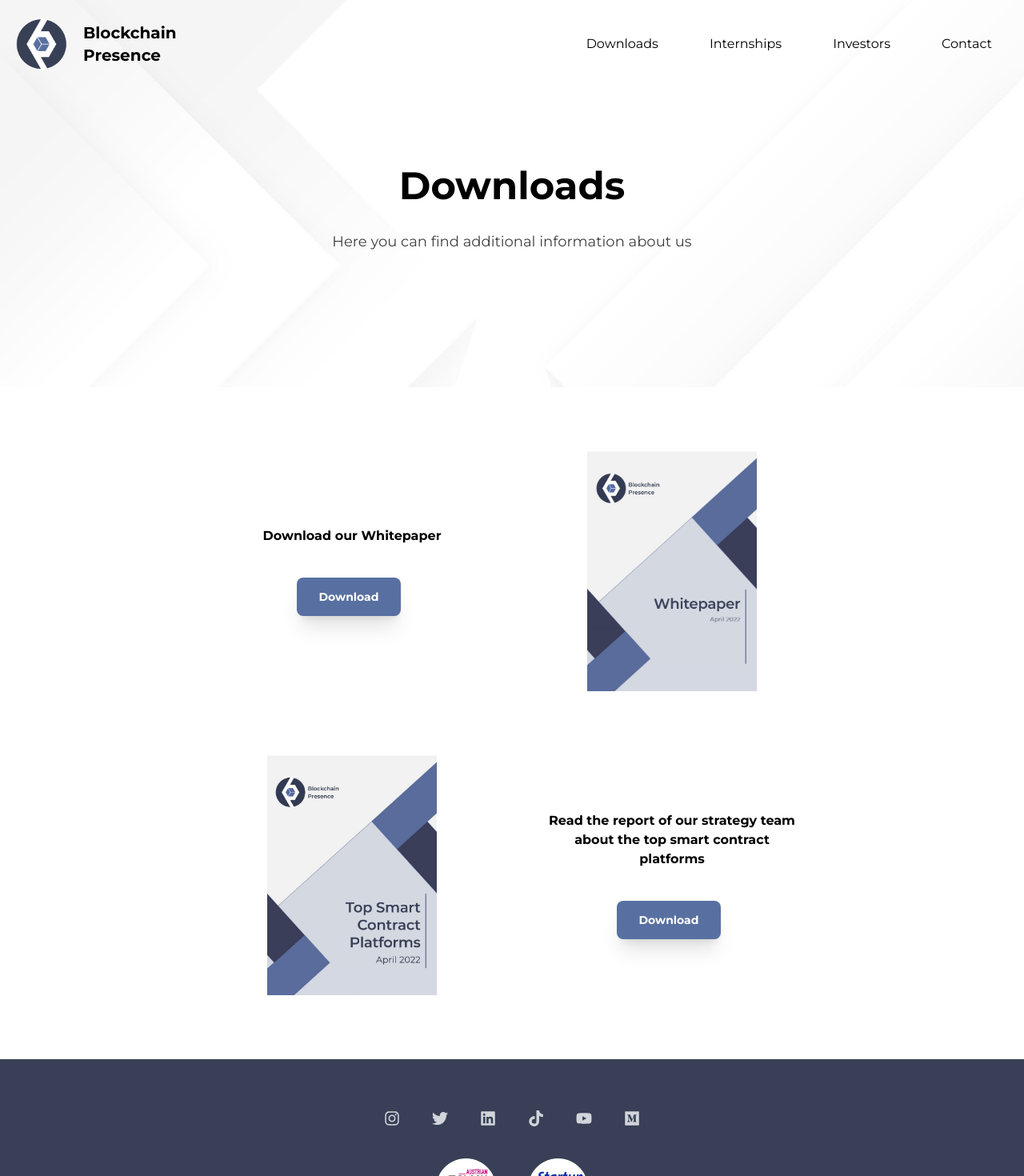
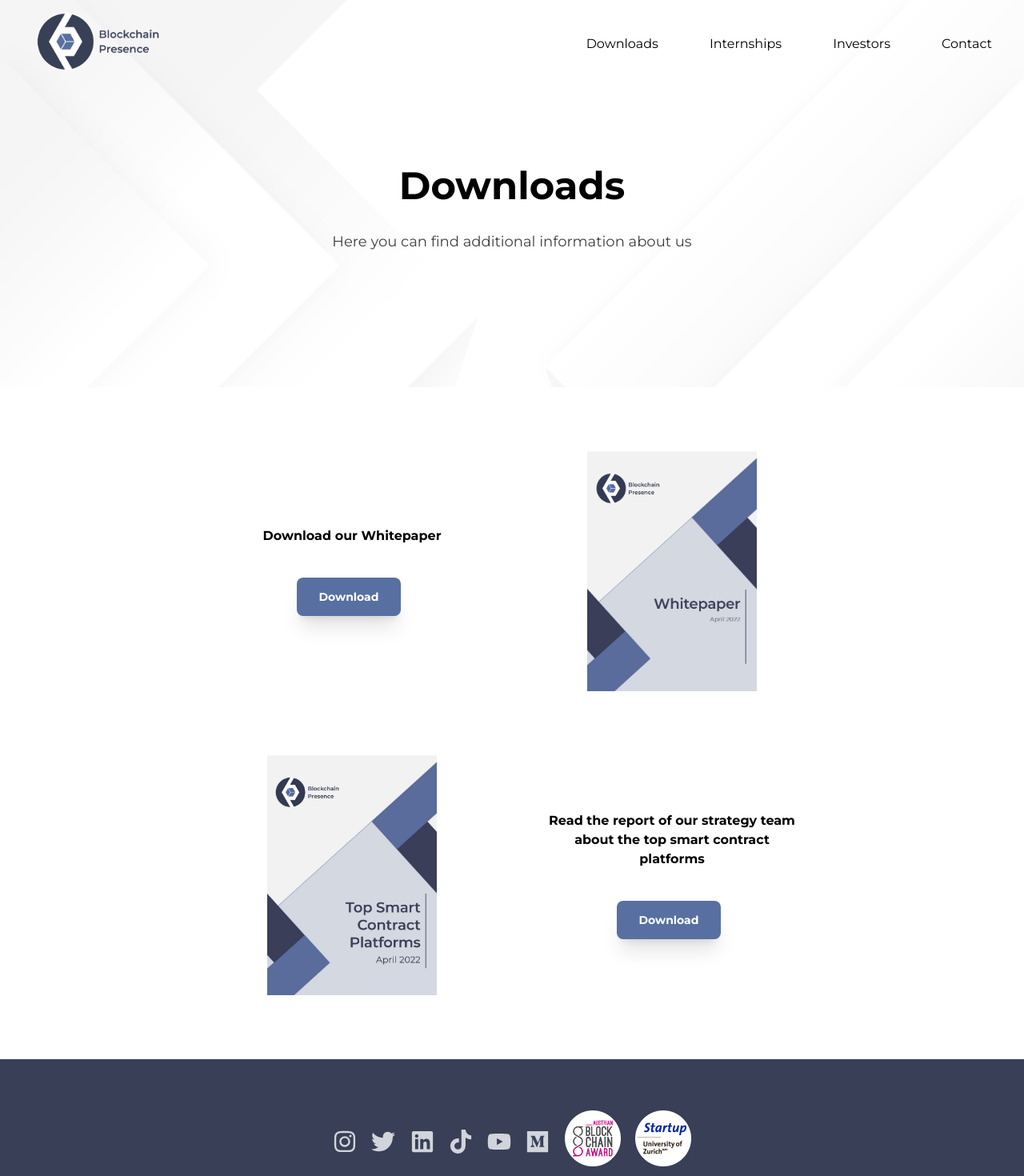
Before and after one commit to migub/BCP-Website-Next, a Next.js app: page /downloads in a window 1280 px wide. Shown: the top 1470 px of the page at 80% size. Built offline with nearby package versions, Linux system fonts and the light colour scheme.

Commit message:
midnight eifach eppis
sorry falls i eppis falsch gmacht ha

```diff
--- a/components/Layout/Footer2.js
+++ b/components/Layout/Footer2.js
@@ -24,7 +24,7 @@ const Footer2 = () => {
             <div>Student Interships</div>
           </div> */}
         </div>
-        <div className="flex items-center justify-between max-w-xs pt-8 mx-auto">
+        <div className="flex items-center justify-between max-w-md pt-8 mx-auto space-x-3">
           <a
             title="bcp-instagram"
             target="_blank"
@@ -32,7 +32,7 @@ const Footer2 = () => {
             href="https://www.instagram.com/blockchain_presence/"
             className="text-gray-300 transition-colors duration-200 hover:text-gray-800"
           >
-            <FaInstagram style={{ fontSize: "20px" }} />
+            <FaInstagram style={{ fontSize: "30px" }} />
           </a>
           <a
             title="bcp-twitter"
@@ -41,7 +41,7 @@ const Footer2 = () => {
             href="https://twitter.com/BCpresence"
             className="text-gray-300 transition-colors duration-200 hover:text-gray-800"
           >
-            <FaTwitter style={{ fontSize: "20px" }} />
+            <FaTwitter style={{ fontSize: "30px" }} />
           </a>
           <a
             target="_blank"
@@ -51,7 +51,7 @@ const Footer2 = () => {
             href="https://www.linkedin.com/company/blockchain-presence/"
             className="text-gray-300 transition-colors duration-200 hover:text-gray-800"
           >
-            <FaLinkedin style={{ fontSize: "20px" }} />
+            <FaLinkedin style={{ fontSize: "30px" }} />
           </a>
           <a
             target="_blank"
@@ -61,7 +61,7 @@ const Footer2 = () => {
             href="https://www.tiktok.com/@blockchainpresence"
             className="text-gray-300 transition-colors duration-200 hover:text-gray-800"
           >
-            <FaTiktok style={{ fontSize: "20px" }} />
+            <FaTiktok style={{ fontSize: "30px" }} />
           </a>
           <a
             target="_blank"
@@ -71,7 +71,7 @@ const Footer2 = () => {
             href="https://www.youtube.com/channel/UC5CXdL-Lzik6ks3Iq4g_GIQ"
             className="text-gray-300 transition-colors duration-200 hover:text-gray-800"
           >
-            <FaYoutube style={{ fontSize: "20px" }} />
+            <FaYoutube style={{ fontSize: "30px" }} />
           </a>
           <a
             target="_blank"
@@ -81,21 +81,23 @@ const Footer2 = () => {
             href="https://medium.com/@BCPresence"
             className="text-gray-300 transition-colors duration-200 hover:text-gray-800"
           >
-            <FaMedium style={{ fontSize: "20px" }} />
+            <FaMedium style={{ fontSize: "30px" }} />
           </a>
-        </div>
-        <div className="flex justify-center mt-10 space-x-10">
           <div>
             <Image
               src="/img/austrianreward.png"
               alt=""
-              width="75px"
-              height="75px"
+              width="70px"
+              height="70px"
             />
+
           </div>
           <div>
-            <Image src="/img/uzhcircle.png" alt="" width="75px" height="75px" />
+            <Image src="/img/uzhcircle.png" alt="" width="70px" height="70px" />
           </div>
+        </div>
+        <div className="flex justify-center mt-10 space-x-10">
+
         </div>
         <div className="pt-5 text-center text-white opacity-50">
           <a href="mailto:info@blockchainpresence.net">
--- a/components/Layout/Navbar.js
+++ b/components/Layout/Navbar.js
@@ -53,22 +53,19 @@ const Navbar = (props) => {
       >
         <div
           onClick={() => router.push("/")}
-          className="flex items-center h-16 space-x-2 overflow-hidden cursor-pointer w-96"
+          className="flex items-center h-20 space-x-2 overflow-hidden cursor-pointer w-96"
         >
-          <div className="flex w-16 mx-3 ">
+          <div className="flex w-30 mx-3 ">
             <Image
-              src="/img/logo.png"
-              width="400"
-              height="400"
+              src="/img/logowithbcp.png"
+              width="190"
+              height="100"
               objectFit="contain"
               alt=""
             />
           </div>
           <div>
-            <h1 className="hidden text-xl font-bold text-left whitespace-nowrap md:block sm:text-left sm:text-xl">
-              Blockchain <br />
-              Presence
-            </h1>
+
           </div>
         </div>
         <div className="flex space-x-4 sm:hidden">
--- a/components/sections/home/Hero.js
+++ b/components/sections/home/Hero.js
@@ -18,9 +18,7 @@ const Hero = (props) => {
               <div className="leading-[50px] md:leading-[65px]">
                 <div className="flex mb-5 ">
                   <div className="">
-                    <span className="">
-                      Blockchain Presence is a <br className="lg:hidden" />
-                    </span>{" "}
+
                     <span className="text-[#5870A1]">
                       <div className="inline-flex h-12 carousel">
                         <div className="md:mt-2 xl:mt-3 2xl:mt-2 change_outer">
@@ -33,7 +31,6 @@ const Hero = (props) => {
                       </div>
                     </span>{" "}
                     <br className="lg:hidden" />
-                    Decentralized Oracle
                   </div>
                 </div>
               </div>
@@ -46,31 +43,9 @@ const Hero = (props) => {
             </p>
           </AnimationOnScroll>
           <div className="flex justify-start space-x-5 sm:justify-start">
-            <Button
-              onClick={() => {
-                router.push("/investors");
-              }}
-            >
-              {props.buttonOneTitle}
-            </Button>
-            <Button
-              outlined
-              onClick={() => {
-                router.push("/investors");
-              }}
-            >
-              {props.buttonTwoTitle}
-            </Button>
+
           </div>
-          <div className="text-sm mt-7">
-            <span className="opacity-75 "> Need help?</span>{" "}
-            <span
-              onClick={() => router.push("/contact")}
-              className="font-semibold underline cursor-pointer"
-            >
-              Contact us!
-            </span>
-          </div>
+
         </div>
         <AnimationOnScroll
           className="relative  hidden xl:flex justify-center items-center w-[650px] h-[650px]"
--- a/pages/index.js
+++ b/pages/index.js
@@ -25,9 +25,6 @@ export default function Home() {
       {/********************** Start editing home page here **********************/}
       <Hero
         title="Reliable, Convenient and Cost-Efficient"
-        subTitle="Blockchain Presence is a blockchain oracle solution with on-chain authentication."
-        buttonOneTitle="Start Investing in Us"
-        buttonTwoTitle="Why Us"
       />
       <Numbers />
       <WhatIsBCP
```
Also changed, not shown: public/img/Logo_3.png (added), public/img/logowithbcp.png (added).
